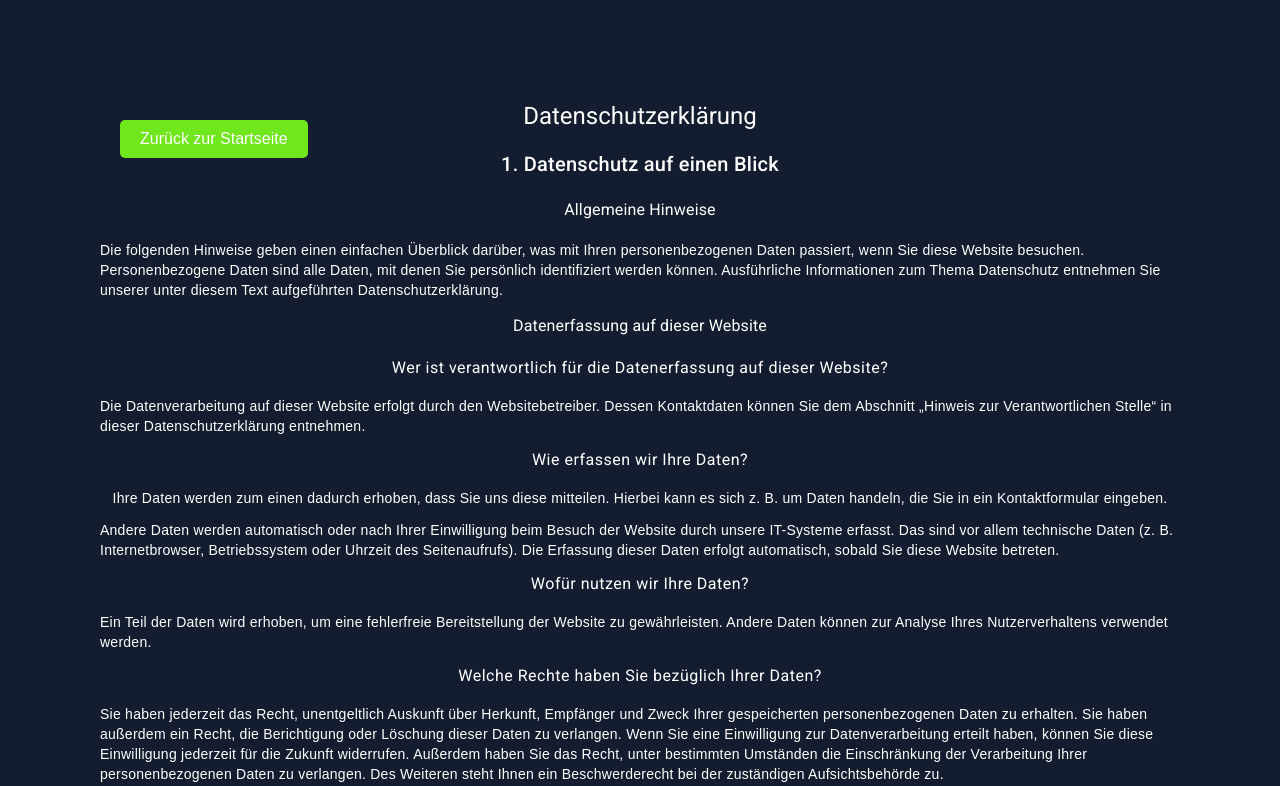
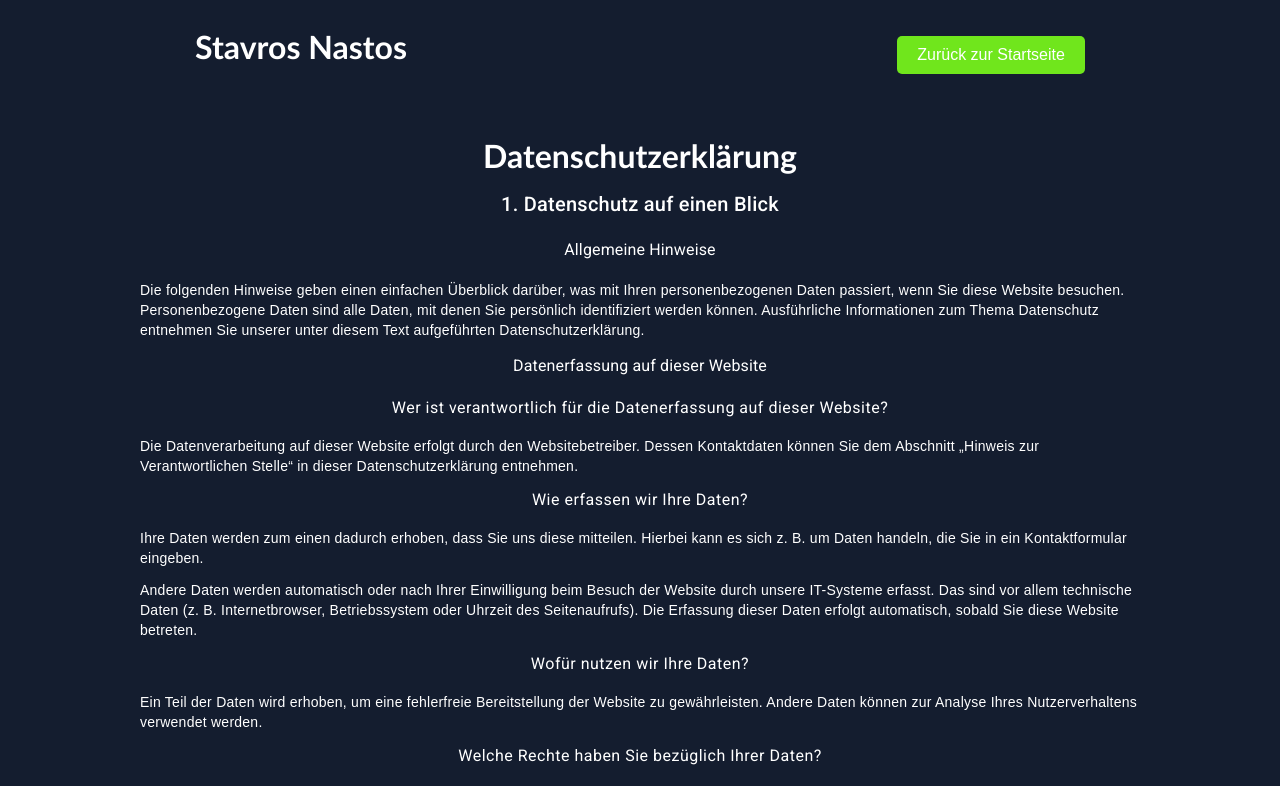
Before and after one commit to NastosStavros/Portfolio, an Angular app: page /privacy in a window 1280 px wide. Shown: the top 786 px of the page. Built offline with nearby package versions, Linux system fonts and the light colour scheme.

Commit message:
other_fixes

```diff
--- a/src/app/impressum/impressum.component.html
+++ b/src/app/impressum/impressum.component.html
@@ -1,3 +1,8 @@
+<div class="header">
+    <h1>Stavros Nastos</h1>
+    <button class="impressum-button" [routerLink]="['']">Zurück zur Startseite</button>
+  </div>
+
 <div class="impressum">
     <h1>Impressum</h1>
 
@@ -12,5 +17,5 @@
     <p>Quelle: <a href="https://www.e-recht24.de">e-recht24.de</a></p>
 
     <!-- Button to go back to the main page -->
-    <button class="impressum-button" [routerLink]="['']">Zurück zur Startseite</button>
+
   </div>
--- a/src/app/impressum/impressum.component.scss
+++ b/src/app/impressum/impressum.component.scss
@@ -6,9 +6,11 @@
     height: 100vh;
     background-color: #141D2F;
     color: white;
+    font-size: 18px;
 }
 
 .impressum-button {
+    text-align: center;
     margin-top: 20px;
     padding: 10px 20px;
     font-size: 24px;
@@ -25,3 +27,24 @@
         background-color: #9747FF;
     }
 }
+
+h1 {
+    color: white;
+    font-size: 32px;
+    font-family: 'Gill Sans', 'Gill Sans MT', Calibri, 'Trebuchet MS', sans-serif;
+    font-weight: 700;
+  }
+
+  /* Header-Styling */
+  .header {
+    position: fixed; /* Fixiert den Header am oberen Bildschirmrand */
+    top: 0;
+    left: 0;
+    width: 100vw; /* Volle Breite */
+    background-color: #141D2F; /* Hintergrundfarbe */
+    display: flex;
+    justify-content: space-around;
+    align-items: center;
+    height: 109.03px; /* Höhe des Headers */
+    z-index: 1000; /* Stellt sicher, dass der Header über anderen Inhalten liegt */
+  }
--- a/src/app/main-content/contact/contact.component.scss
+++ b/src/app/main-content/contact/contact.component.scss
@@ -2,19 +2,18 @@
     display: flex;
     align-items: center;
     justify-content: center;
-
+    background-color: #1e2a38;
+       /* Abstand oben und unten, 10% Abstand links und rechts */
+       background-image: url('../../../assets/backgrounds/purple2.png');
+       background-position: right -300px top 0px;
+       background-repeat: no-repeat;
+       background-size: contain;
 }
 .contact {
-    background-color: #1e2a38;
-    /* Hintergrundfarbe des Contact-Abschnitts */
     color: white;
     /* Textfarbe */
 
-    /* Abstand oben und unten, 10% Abstand links und rechts */
-    background-image: url('../../../assets/backgrounds/purple2.png');
-    background-position: left -120px bottom -400px;
-    background-repeat: no-repeat;
-    background-size: contain;
+
     max-width: 1480px;
     width: 100%;
     /* Verhindert Overflow innerhalb dieses Containers */
@@ -82,7 +81,6 @@
     flex-direction: column;
     gap: 20px;
     /* Abstand zwischen den Eingabefeldern */
-    background-color: #1e2a38;
 }
 
 
--- a/src/app/main-content/header/header.component.html
+++ b/src/app/main-content/header/header.component.html
@@ -1,3 +1,4 @@
+<div class="header-container">
   <div class="header">
     <h1>Stavros Nastos</h1>
     <div class="header-menu">
@@ -9,8 +10,9 @@
     <button class="menu-toggle" (click)="toggleMenu()">☰</button>
   </div>
 
+
   <!-- Popup-Menü mit Angular-Bindung zur Anzeige/Versteckung -->
-<div id="popup-menu"  class="popup-menu" [ngStyle]="{'display': isMenuVisible ? 'block' : 'none'}">
+  <div id="popup-menu" class="popup-menu" [ngStyle]="{'display': isMenuVisible ? 'block' : 'none'}">
     <div class="popup-menu-content">
       <a (click)="scrollToSection('about-me'); toggleMenu()">About me</a>
       <a (click)="scrollToSection('skills'); toggleMenu()">Skills</a>
@@ -18,3 +20,4 @@
       <button class="close-menu" (click)="toggleMenu()">Close</button>
     </div>
   </div>
+</div>
--- a/src/app/main-content/header/header.component.scss
+++ b/src/app/main-content/header/header.component.scss
@@ -1,24 +1,52 @@
-/* Styling für das h1-Element (Name im Header) */
+/* Der äußere Container hat 100vw, um den gesamten Bildschirm abzudecken */
+.header-container {
+  width: 100vw; /* Volle Breite des Bildschirms */
+  background-color: #141D2F; /* Hintergrundfarbe des Headers */
+  display: flex;
+  justify-content: center; /* Zentriert den Inhalt horizontal */
+  position: fixed; /* Header bleibt oben fixiert */
+  top: 0;
+  left: 0;
+  z-index: 1000;
+}
+
+/* Der innere Header-Content ist auf maximal 1440px begrenzt */
+.header {
+  width: 100%;
+  max-width: 1440px; /* Maximale Breite des Header-Inhalts */
+  display: flex;
+  justify-content: space-around; /* Abstand zwischen H1 und Menü */
+  align-items: center;
+  padding: 0 20px; /* Padding auf beiden Seiten für etwas Abstand */
+  height: 109px; /* Höhe des Headers */
+  background-color: inherit; /* Hintergrundfarbe des Containers wird übernommen */
+}
+
 h1 {
   color: white;
   font-size: 32px;
   font-family: 'Gill Sans', 'Gill Sans MT', Calibri, 'Trebuchet MS', sans-serif;
   font-weight: 700;
-    padding-left: 100px;
 }
 
-  /* Header-Styling */
-  .header {
-    position: fixed; /* Fixiert den Header am oberen Bildschirmrand */
-    top: 0;
-    left: 0;
-    width: 100vw; /* Volle Breite */
-    background-color: #141D2F; /* Hintergrundfarbe */
+/* Menü-Styling */
+.header-menu {
   display: flex;
-    justify-content: space-around;
+  justify-content: space-between;
   align-items: center;
-    height: 109.03px; /* Höhe des Headers */
-    z-index: 1000; /* Stellt sicher, dass der Header über anderen Inhalten liegt */
+  gap: 20px; /* Abstand zwischen den Links */
+}
+
+.header-menu a {
+  color: white;
+  text-decoration: none;
+  font-size: 23px;
+  font-family: 'Gill Sans', 'Gill Sans MT', Calibri, 'Trebuchet MS', sans-serif;
+  font-weight: 400;
+}
+
+.header-menu a:hover {
+  color: #70E61C;
 }
 
 /* Menü-Button-Styling (Burger-Menü für kleine Bildschirme) */
@@ -28,12 +56,12 @@ h1 {
 
 /* Popup-Menü */
 .popup-menu {
-    height: 100vh; /* Volle Bildschirmhoehe */
+  height: 100vh; /* Volle Bildschirmhöhe */
   position: fixed; /* Position relativ zum übergeordneten Element */
   top: 109px; /* Direkt unter dem Header */
   right: 0; /* Am rechten Rand des Bildschirms */
   width: 100%; /* Breite des Popup-Menüs */
-    background-color: rgb(20, 29, 47, 0.5); /* Hintergrundfarbe */
+  background-color: rgba(20, 29, 47, 0.5); /* Hintergrundfarbe */
   padding: 20px; /* Innenabstand */
   z-index: 9999; /* Höherer z-index, damit es über anderen Elementen liegt */
   transition: opacity 0.3s ease; /* Weicher Übergang für das Einblenden */
@@ -52,7 +80,6 @@ h1 {
   height: 100vh;
   justify-content: start;
 }
-
 
 /* Links im Popup-Menü */
 .popup-menu-content a {
@@ -78,28 +105,6 @@ h1 {
   cursor: pointer;
   font-size: 18px;
   padding: 10px;
-  }
-
-  /* Header-Menü für größere Bildschirme */
-  .header-menu {
-    display: flex;
-    justify-content: space-between;
-    align-items: center;
-    width: 300px; /* Breite des Menüs */
-    padding-right: 100px; /* Abstand vom rechten Rand */
-  }
-
-  .header-menu a {
-    color: white;
-    text-decoration: none;
-    font-size: 23px;
-    font-family: 'Gill Sans', 'Gill Sans MT', Calibri, 'Trebuchet MS', sans-serif;
-    font-weight: 400;
-    margin: 0 10px; /* Abstand zwischen den Links */
-  }
-
-  .header-menu a:hover {
-    color: #70E61C; /* Hover-Farbe für Menü-Links */
 }
 
 /* Responsive Design: Anpassung für kleinere Bildschirme */
--- a/src/app/main-content/hero/hero.component.scss
+++ b/src/app/main-content/hero/hero.component.scss
@@ -2,6 +2,7 @@
   display: flex;
   justify-content: center;
   align-items: center;
+  background-color: #141D2F;
 }
 
 .hero {
--- a/src/app/main-content/skills/skills.component.scss
+++ b/src/app/main-content/skills/skills.component.scss
@@ -2,6 +2,7 @@
   display: flex;
   justify-content: center;
   align-items: center;
+  background-color: #1e2a38;
 }
 
 .skills-container {
@@ -9,14 +10,9 @@
   gap: 50px;
   /* Abstand zwischen linker und rechter Sektion */
   padding: 20px;
-  background-color: #1e2a38;
-  /* Gemeinsame Hintergrundfarbe für beide Sektionen */
   color: white;
   /* Textfarbe */
-  background-image: url('../../../assets/backgrounds/green1.png');
-  background-position: right -140px top 30px;
-  background-repeat: no-repeat;
-  background-size: 400px;
+
   max-width: 1440px;
   width: 100%;
 }
@@ -209,6 +205,10 @@
 }
 
 @media (max-width: 940px) {
+
+  .skills{
+    padding-left: 50px;
+  }
   .skills-container {
     align-items: center;
     gap: 50px;
--- a/src/app/privacy/privacy.component.html
+++ b/src/app/privacy/privacy.component.html
@@ -1,5 +1,10 @@
+<div class="header">
+    <h1>Stavros Nastos</h1>
+    <button class="back-button" [routerLink]="['']">Zurück zur Startseite</button>
+  </div>
+
 <div class="privacy">
-    <button class="back-button" [routerLink]="['']">Zurück zur Startseite</button>
+
 <h1>Datenschutz&shy;erkl&auml;rung</h1>
 <h2>1. Datenschutz auf einen Blick</h2>
 <h3>Allgemeine Hinweise</h3> <p>Die folgenden Hinweise geben einen einfachen &Uuml;berblick dar&uuml;ber, was mit Ihren personenbezogenen Daten passiert, wenn Sie diese Website besuchen. Personenbezogene Daten sind alle Daten, mit denen Sie pers&ouml;nlich identifiziert werden k&ouml;nnen. Ausf&uuml;hrliche Informationen zum Thema Datenschutz entnehmen Sie unserer unter diesem Text aufgef&uuml;hrten Datenschutzerkl&auml;rung.</p>
--- a/src/app/privacy/privacy.component.scss
+++ b/src/app/privacy/privacy.component.scss
@@ -1,18 +1,19 @@
 .privacy {
+
     display: flex;
     flex-direction: column;
     align-items: center;
     justify-content: center;
     height: auto;
     background-color: #141D2F;
-    padding: 20px;
     color: white;
     font-family: 'Poppins', sans-serif;
-    padding: 100px;
+    padding: 140px;
+    text-align: start;
+
 }
 
 .back-button {
-    position: fixed;
     top: 20px;
     left: 20px;
     background-color: #70E61C;
@@ -25,9 +26,29 @@
     transition: background-color 0.3s ease;
     z-index: 1000; /* Make sure the button stays on top */
     margin-left: 100px;
-    margin-top: 100px;
   }
 
   .back-button:hover {
     background-color: #9747FF;
   }
+
+  h1 {
+    color: white;
+    font-size: 32px;
+    font-family: 'Gill Sans', 'Gill Sans MT', Calibri, 'Trebuchet MS', sans-serif;
+    font-weight: 700;
+  }
+
+  /* Header-Styling */
+  .header {
+    position: fixed; /* Fixiert den Header am oberen Bildschirmrand */
+    top: 0;
+    left: 0;
+    width: 100vw; /* Volle Breite */
+    background-color: #141D2F; /* Hintergrundfarbe */
+    display: flex;
+    justify-content: space-around;
+    align-items: center;
+    height: 109.03px; /* Höhe des Headers */
+    z-index: 1000; /* Stellt sicher, dass der Header über anderen Inhalten liegt */
+  }
```
Also changed, not shown: src/app/main-content/about-me/about-me.component.scss (+11 -6 lines), src/app/main-content/portfolio/portfolio.component.scss (+6 -14 lines). Lines whose indentation alone changed are shown as unchanged.
